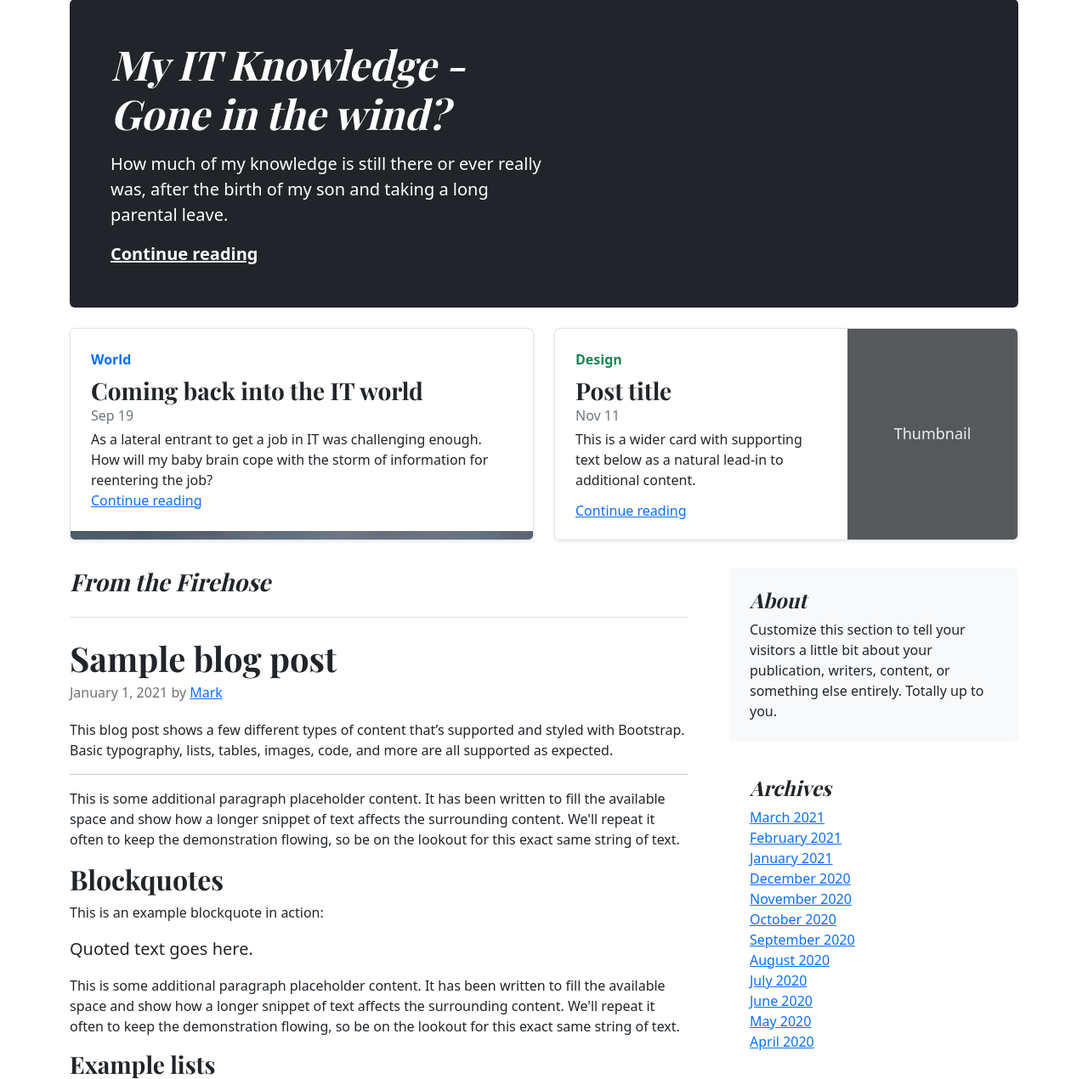
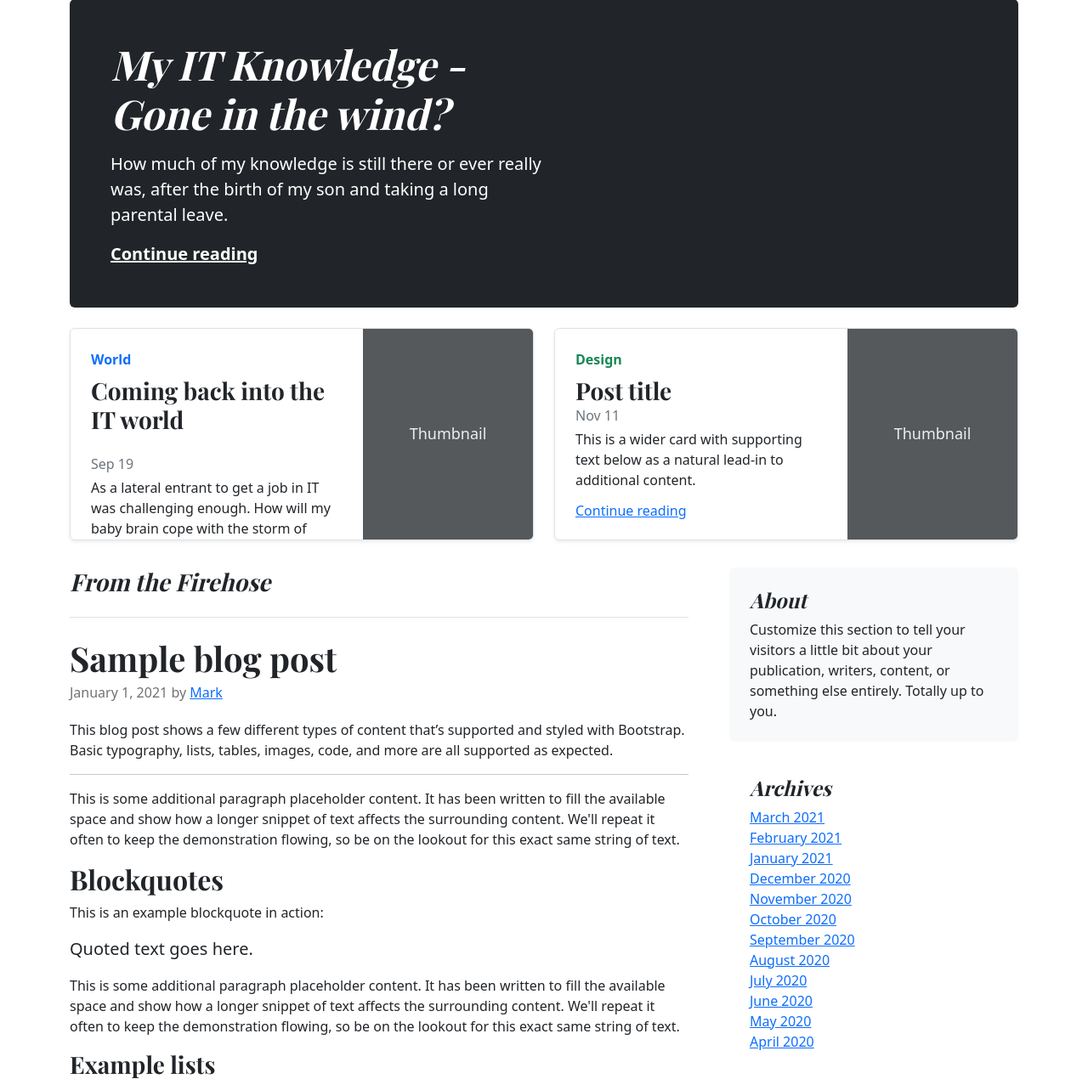
Before and after one commit to Jari92/bootstrap-test, a PHP site: page / in a window 1280 px wide. Shown: the part 122-1392 px from the top of the page at 85% size. Run offline with PHP 8.4, Linux system fonts and the light colour scheme.

Commit message:
spacing tests

```diff
--- a/index.php
+++ b/index.php
@@ -120,13 +120,15 @@
       <div class="row g-0 border rounded overflow-hidden flex-md-row mb-4 shadow-sm h-md-250 position-relative">
         <div class="col p-4 d-flex flex-column position-static">
           <strong class="d-inline-block mb-2 text-primary">World</strong>
-          <h3 class="mb-0">Coming back into the IT world</h3>
+          <h3 class="mb-4">Coming back into the IT world</h3>
           <div class="mb-1 text-muted">Sep 19</div>
           <p class="card-text mb-auto">As a lateral entrant to get a job in IT was challenging enough. How will my baby brain cope with the storm of information for reentering the job?</p>
           <a href="#" class="stretched-link">Continue reading</a>
         </div>
         <div class="col-auto d-none d-lg-block">
-          <img src="../img/Jari_Dark_portal_with_fog_on_mossy_hill_c1a2951d-bfa5-4a27-b8f9-7a63babaef76.png" class="img-fluid" alt="Responsive image">
+          <!--  img src="../img/Jari_Dark_portal_with_fog_on_mossy_hill_c1a2951d-bfa5-4a27-b8f9-7a63babaef76.png" class="img-fluid" alt="Responsive image"-->
+          <svg class="bd-placeholder-img" width="200" height="250" xmlns="http://www.w3.org/2000/svg" role="img" aria-label="Placeholder: Thumbnail" preserveAspectRatio="xMidYMid slice" focusable="false"><title>Placeholder</title><rect width="100%" height="100%" fill="#55595c"/><text x="50%" y="50%" fill="#eceeef" dy=".3em">Thumbnail</text></svg>
+
         </div>
       </div>
     </div>
```
